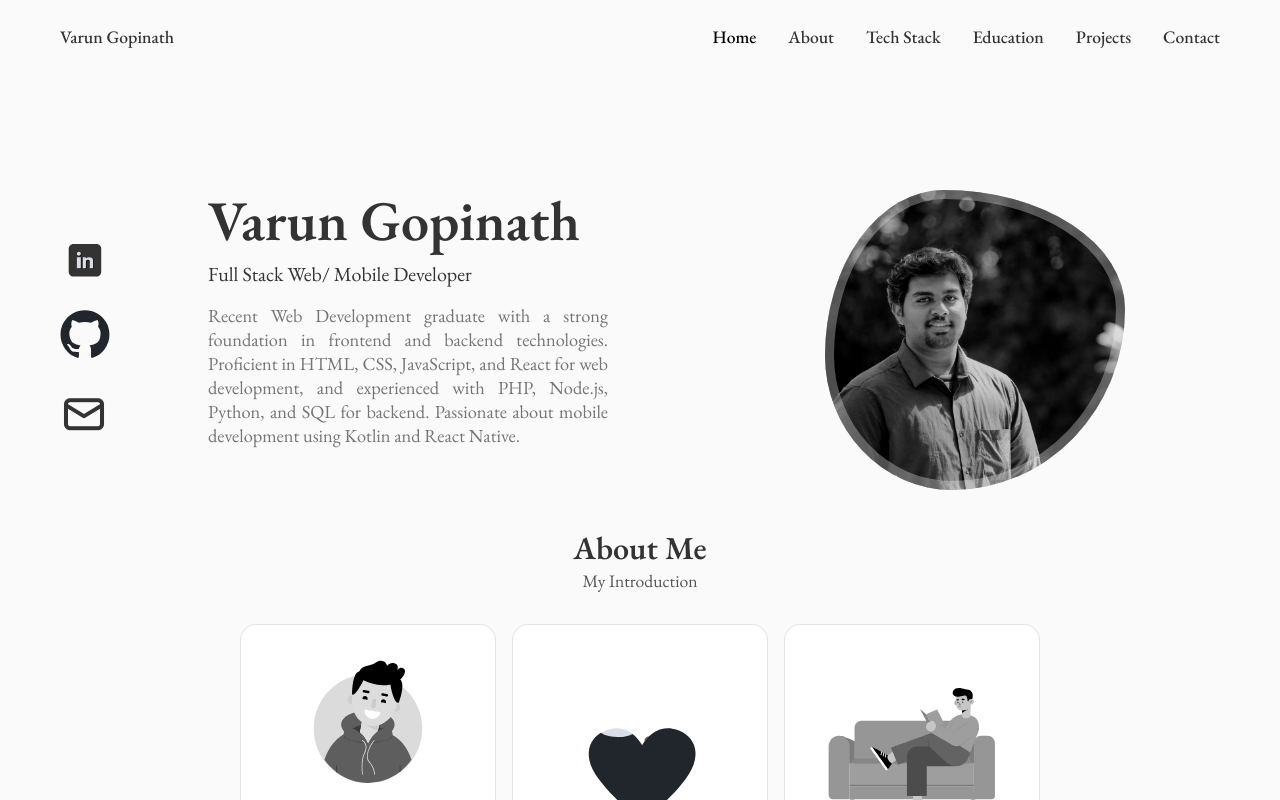
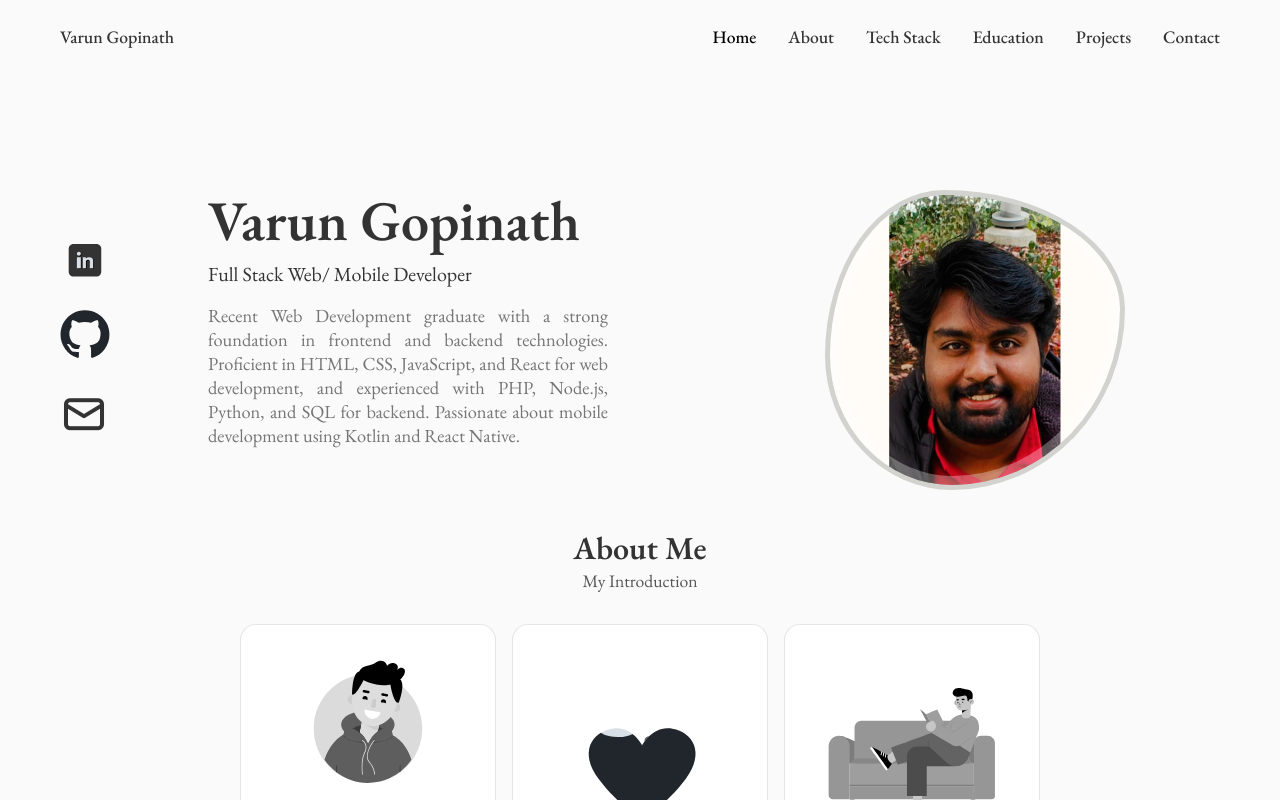
Before and after one commit to varungnathan/varun-gopinath-portfolio, a React (Create React App) app: page / in a window 1280 px wide. Shown: the top 800 px of the page. Built offline with nearby package versions, Linux system fonts and the light colour scheme.

Commit message:
Update profile image background and enhance animation border styling

```diff
--- a/src/components/header/Home/home.css
+++ b/src/components/header/Home/home.css
@@ -76,7 +76,7 @@
 }
 
 .home__img {
-    background: url(../../../assets/profile.jpg);
+    background: url(../../../assets/profile-color.jpg);
     background-repeat: no-repeat;
     background-position: center;
     background-size: cover;
@@ -86,27 +86,33 @@
     width: 300px;
     height: 300px;
     animation: profile__animate 8s ease-in-out infinite 1s;
+    border: 5px solid; /* Add this line to define the border */
 }
 
 @keyframes profile__animate {
     0% {
         border-radius: 50% 50% 40% 60% / 60% 40% 50% 50%;
+        border-color: #8B8589; /* Taupe Gray */
     }
 
     25% {
         border-radius: 40% 60% 60% 40% / 50% 50% 40% 60%;
+        border-color: #B0C4DE; /* Light Steel Blue */
     }
 
     50% {
         border-radius: 70% 30% 50% 50% / 40% 70% 30% 60%;
+        border-color: #CFCFC4; /* Pale Silver */
     }
 
     75% {
         border-radius: 30% 70% 60% 40% / 60% 30% 70% 40%;
+        border-color: #D3D3D3; /* Light Gray */
     }
 
     100% {
         border-radius: 50% 50% 40% 60% / 60% 40% 50% 50%;
+        border-color: #8B8589; /* Taupe Gray */
     }
 }
 
```
Also changed, not shown: src/assets/profile-color-2.jpg (added), src/assets/profile-color.jpg (added).
